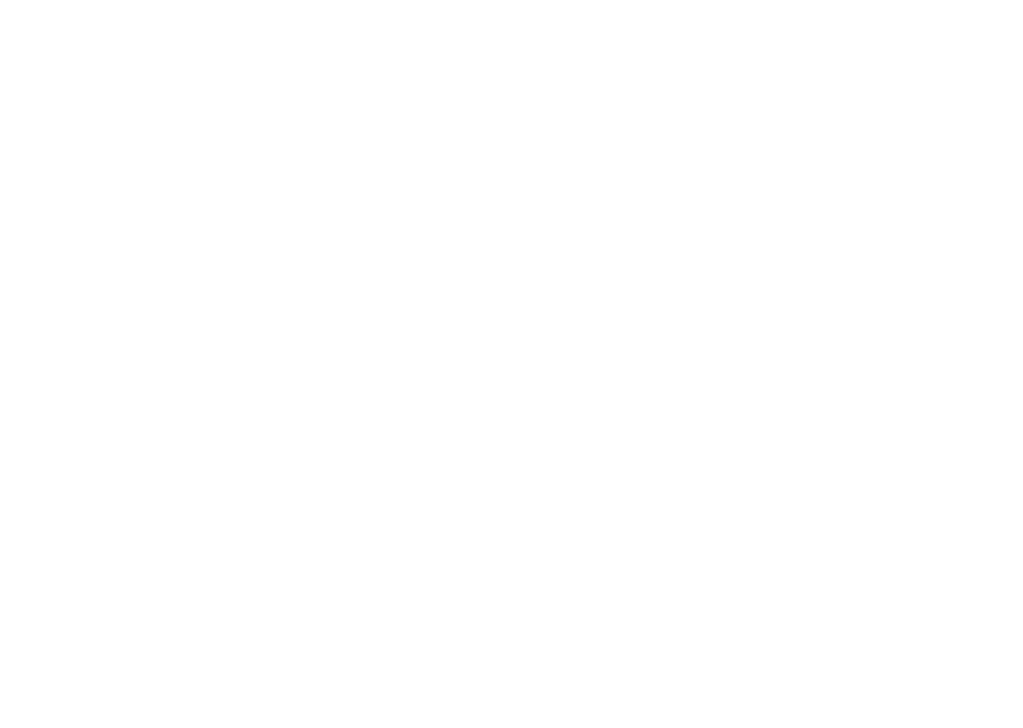
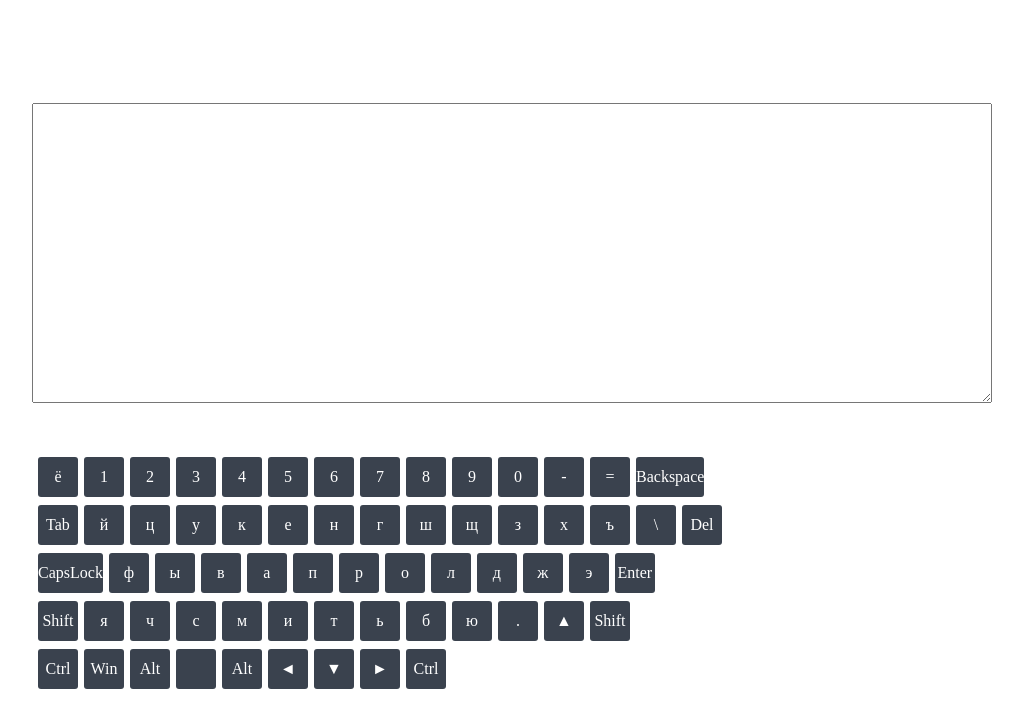
Before and after one commit to bludce/codejam-virtual-keyboard, a plain HTML site: page index.html in a window 1280 px wide. Shown: the whole page, without its empty margins (128-1151 px from the left). Drawn offline with Linux system fonts and the light colour scheme.

Commit message:
feat: add keyboard layout and active state

```diff
--- a/index.js
+++ b/index.js
@@ -0,0 +1,133 @@
+const Layout = [
+  [
+    ["Backquote", "ё", "Ё", "`", "~"],
+    ["Digit1", "1", "!", "1", "!"],
+    ["Digit2", "2", '"', "2", "@"],
+    ["Digit3", "3", "№", "3", "#"],
+    ["Digit4", "4", ";", "4", "$"],
+    ["Digit5", "5", "%", "5", "%"],
+    ["Digit6", "6", ":", "6", "^"],
+    ["Digit7", "7", "?", "7", "&"],
+    ["Digit8", "8", "*", "8", "*"],
+    ["Digit9", "9", "(", "9", "("],
+    ["Digit0", "0", ")", "0", ")"],
+    ["Minus", "-", "_", "-", "_"],
+    ["Equal", "=", "+", "=", "+"],
+    ["Backspace", "Backspace", "Backspace", "Backspace", "Backspace"]
+  ],
+  [
+    ["Tab", "Tab", "Tab", "Tab", "Tab"],
+    ["KeyQ", "й", "Й", "q", "Q"],
+    ["KeyW", "ц", "Ц", "w", "W"],
+    ["KeyE", "у", "У", "e", "E"],
+    ["KeyR", "к", "К", "r", "R"],
+    ["KeyT", "е", "Е", "t", "T"],
+    ["KeyY", "н", "Н", "y", "Y"],
+    ["KeyU", "г", "Г", "u", "U"],
+    ["KeyI", "ш", "Ш", "i", "I"],
+    ["KeyO", "щ", "Щ", "o", "O"],
+    ["KeyP", "з", "З", "p", "P"],
+    ["BracketLeft", "х", "Х", "[", "{"],
+    ["BracketRight", "ъ", "Ъ", "]", "}"],
+    ["Backslash", "\\", "/", "\\", "|"],
+    ["Delete", "Del", "Del", "Del", "Del"]
+  ],
+  [
+    ["CapsLock","CapsLock","CapsLock","CapsLock","CapsLock","CapsLock"],
+    ["KeyA", "ф", "Ф", "a", "A"],
+    ["KeyS", "ы", "Ы", "s", "S"],
+    ["KeyD", "в", "В", "d", "D"],
+    ["KeyF", "а", "А", "f", "F"],
+    ["KeyG", "п", "П", "g", "G"],
+    ["KeyH", "р", "Р", "h", "H"],
+    ["KeyJ", "о", "О", "j", "J"],
+    ["KeyK", "л", "Л", "k", "K"],
+    ["KeyL", "д", "Д", "l", "L"],
+    ["Semicolon", "ж", "Ж", ";", ":"],
+    ["Quote", "э", "Э", "'", '"'],
+    ["Enter", "Enter", "Enter", "Enter", "Enter"]
+  ],
+  [
+    ["ShiftLeft", "Shift", "Shift", "Shift", "Shift"],
+    ["KeyZ", "я", "Я", "z", "Z"],
+    ["KeyX", "ч", "Ч", "x", "X"],
+    ["KeyC", "с", "С", "c", "C"],
+    ["KeyV", "м", "М", "v", "V"],
+    ["KeyB", "и", "И", "b", "B"],
+    ["KeyN", "т", "Т", "n", "N"],
+    ["KeyM", "ь", "Ь", "m", "M"],
+    ["Comma", "б", "Б", ".", "<"],
+    ["Period", "ю", "Ю", ",", ">"],
+    ["Slash", ".", ",", "/", "?"],
+    ["ArrowUp", "▲", "▲", "▲", "▲"],
+    ["ShiftRight", "Shift", "Shift", "Shift", "Shift"]
+  ],
+  [
+    ["ControlLeft", "Ctrl", "Ctrl", "Ctrl", "Ctrl"],
+    ["Win", "Win", "Win", "Win", "Win"],
+    ["AltLeft", "Alt", "Alt", "Alt", "Alt"],
+    ["Space", " ", " ", " ", " "],
+    ["AltRight", "Alt", "Alt", "Alt", "Alt"],
+    ["ArrowLeft", "◄", "◄", "◄", "◄"],
+    ["ArrowDown", "▼", "▼", "▼", "▼"],
+    ["ArrowRight", "►", "►", "►", "►"],
+    ["ControlRight", "Ctrl", "Ctrl", "Ctrl", "Ctrl"]
+  ]
+];
+
+let wrapper = document.createElement('div');
+let textarea = document.createElement('textarea');
+let keyboard = document.createElement('div');
+
+wrapper.className = "wrapper";
+textarea.id = "result";
+keyboard.className = "keyboard";
+
+wrapper.append(textarea);
+wrapper.append(keyboard);
+
+for (var i = 0; i < Layout.length; i++) {
+  var row = document.createElement('div');
+  row.classList.add('row');
+  for (var j = 0; j < Layout[i].length; j++) {
+    var key = document.createElement('div');
+    key.classList.add('key');
+    key.classList.add(Layout[i][j][0]);
+    key.insertAdjacentHTML('afterBegin',
+      `<div class="rus">
+        <span class="caseDown ">${Layout[i][j][1]}</span>
+        <span class="caseUp hidden">${Layout[i][j][2]}</span>
+      </div>
+      <div class="eng hidden">
+        <span class="caseDown hidden">${Layout[i][j][3]}</span>
+        <span class="caseUp hidden">${Layout[i][j][4]}</span>
+      </div>`);
+    row.appendChild(key);
+  }
+  keyboard.appendChild(row);
+}
+
+const addActive = (elem) => {
+  elem.classList.add("active");
+}
+
+const removeActive = (elem) => {
+  elem.classList.remove("active");
+}
+
+document.addEventListener("keydown", function(e) {
+  let elem = keyboard.getElementsByClassName(e.code)[0];
+  switch (e.code) {
+    default:
+      addActive(elem);
+      textarea.value += elem.querySelectorAll(':not(.hidden)')[1].textContent;
+      break;
+  }
+})
+
+document.addEventListener("keyup", function(e) {
+  let elem = keyboard.getElementsByClassName(e.code)[0];
+  removeActive(elem);
+})
+
+document.body.append(wrapper);
--- a/style.css
+++ b/style.css
@@ -3,3 +3,57 @@
   padding: 0;
   margin: 0;
 }
+
+body{
+  display: flex;
+  justify-content: center;
+  align-items: center;
+  height: 100vh;
+  width: 100vw;
+  overflow: hidden;
+}
+
+.wrapper {
+  width: 960px;
+  margin: 0 auto;
+}
+
+textarea {
+  width: 960px;
+  height: 300px;
+  margin-bottom: 50px;
+}
+
+.row {
+  display: flex;
+  width: 100%;
+  height: 40px;
+  margin-bottom: 8px;
+}
+
+.key {
+  min-width: 40px;
+  height: 40px;
+  margin-left: 6px;
+  font-weight: 500;
+  line-height: 40px;
+  text-align: center;
+  color: #fff;
+  background: #3a424e;
+  border-radius: 3px;
+  cursor: pointer;
+  user-select: none;
+  transition: border-radius .3s,background .2s;
+}
+
+.hidden {
+  display: none;
+}
+
+.active {
+  background-color: red;
+}
+
+.space {
+  width: 225px;
+}
```
